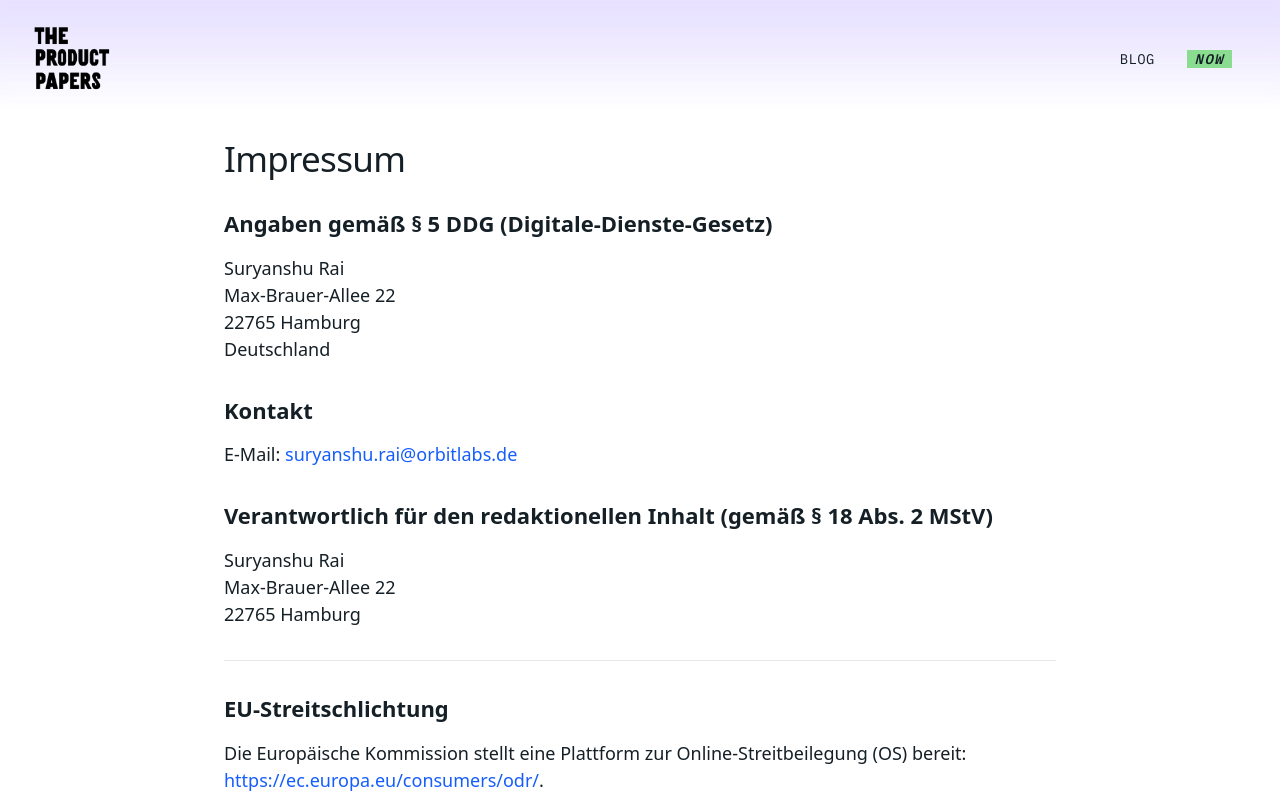
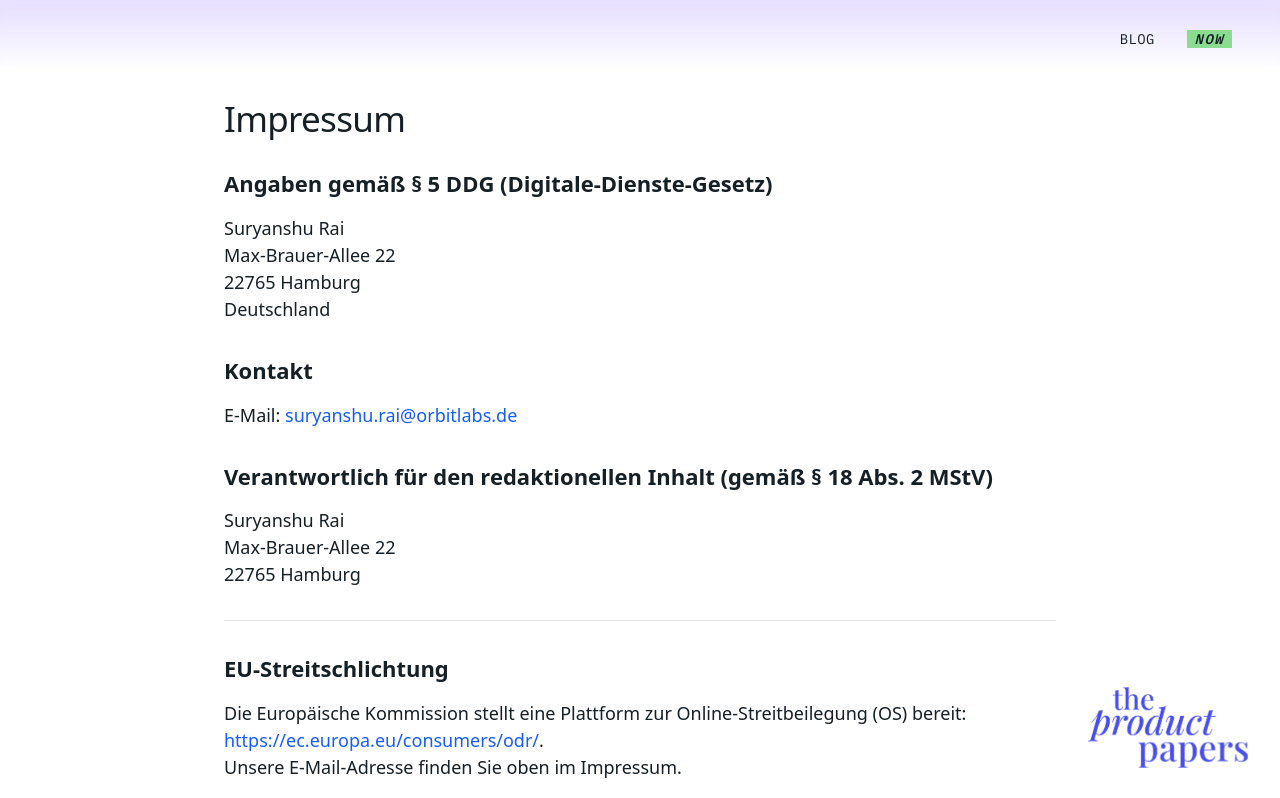
Before and after one commit to opp-dev/tpp-website, a Next.js app: page /impressum in a window 1280 px wide. Shown: the top 798 px of the page. Built offline with nearby package versions, Linux system fonts and the light colour scheme; no server answers.

Commit message:
feat: move logo to fixed bottom right position

```diff
--- a/src/app/layout.tsx
+++ b/src/app/layout.tsx
@@ -4,6 +4,7 @@ import Script from "next/script";
 import "./globals.css";
 import Header from "@/components/Header";
 import Footer from "@/components/Footer";
+import FixedLogo from "@/components/FixedLogo";
 
 const publicSans = Public_Sans({
   weight: ['100', '200', '300', '400', '500', '600', '700', '800', '900'],
@@ -46,6 +47,7 @@ export default function RootLayout({
           {children}
         </main>
         <Footer />
+        <FixedLogo />
       </body>
     </html>
   );
--- /dev/null
+++ b/src/components/FixedLogo.tsx
@@ -0,0 +1,16 @@
+import Link from "next/link";
+import Image from "next/image";
+
+export default function FixedLogo() {
+    return (
+        <Link href="/" className="fixed bottom-8 right-8 z-50 hover:opacity-80 transition-opacity">
+            <Image
+                src="/tpp-logo.png"
+                alt="The Product Papers Logo"
+                width={160}
+                height={140}
+                priority
+            />
+        </Link>
+    );
+}
--- a/src/components/Header.tsx
+++ b/src/components/Header.tsx
@@ -1,5 +1,5 @@
 import Link from "next/link";
-import Image from "next/image";
+
 
 interface NavLink {
   href: string;
@@ -49,17 +49,7 @@ export default function Header() {
           WebkitMaskImage: 'linear-gradient(to bottom, transparent 0%, black 100%)'
         }}
       />
-      <Link href="/">
-        <Image
-          src="/tpplogo.png"
-          alt="The Product Papers Logo"
-          width={80}
-          height={70}
-          priority
-          className="cursor-pointer"
-        />
-      </Link>
-      <nav>
+      <nav className="ml-auto">
         <ul className="flex space-x-8">
           {navLinks.map((link) => (
             <li key={link.href}>
```
Also changed, not shown: public/tpp-logo.png (added).
